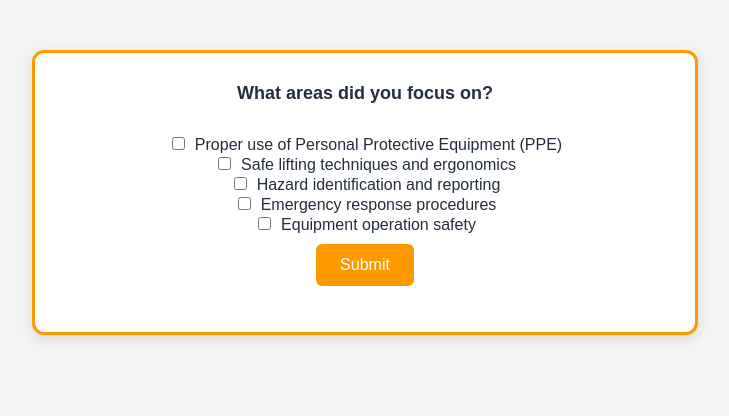
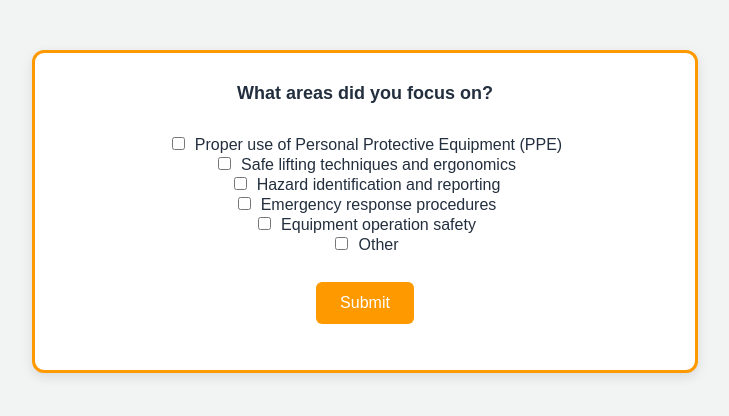
Before and after one commit to quetzin/p2p_mentorship, a Flask app: page /focus_areas in a window 1280 px wide. Shown: the top 416 px of the page, without its empty margins (275-1004 px from the left). Run offline with Flask 3, Linux system fonts and the light colour scheme.

Commit message:
added other button per rob

```diff
--- a/Mentorship/app.py
+++ b/Mentorship/app.py
@@ -75,6 +75,12 @@ def focus_areas():
 @app.route('/focus_areas', methods=['POST'])
 def handle_focus_areas():
     selected = request.form.getlist('areas')
+    other_text = request.form.get('other_text')
+
+    if 'Other' in selected and other_text:
+        selected.remove('Other')
+        selected.append(other_text)
+
     session['focus_areas'] = selected
     return redirect('/final_questions')
 
--- a/Mentorship/templates/focus_areas.html
+++ b/Mentorship/templates/focus_areas.html
@@ -1,6 +1,12 @@
 <head>
     <title>Mentoring App</title>
     <link rel="stylesheet" type="text/css" href="{{ url_for('static', filename='styles.css') }}">
+    <script>
+        function toggleOtherInput(checkbox) {
+            var input = document.getElementById("other_input");
+            input.style.display = checkbox.checked ? "block" : "none";
+        }
+    </script>
 </head>
 <div class="container">
     <form method="POST">
@@ -8,6 +14,10 @@
         {% for area in areas %}
             <input type="checkbox" name="areas" value="{{ area }}">{{ area }}<br>
         {% endfor %}
+
+        <input type="checkbox" name="areas" value="Other" onclick="toggleOtherInput(this)">Other<br>
+        <input type="text" name="other_text" id="other_input" placeholder="Please specify" style="display:none; margin-top: 5px;"><br>
+
         <button type="submit">Submit</button>
     </form>
 </div>
```
Lines whose indentation alone changed are shown as unchanged.
